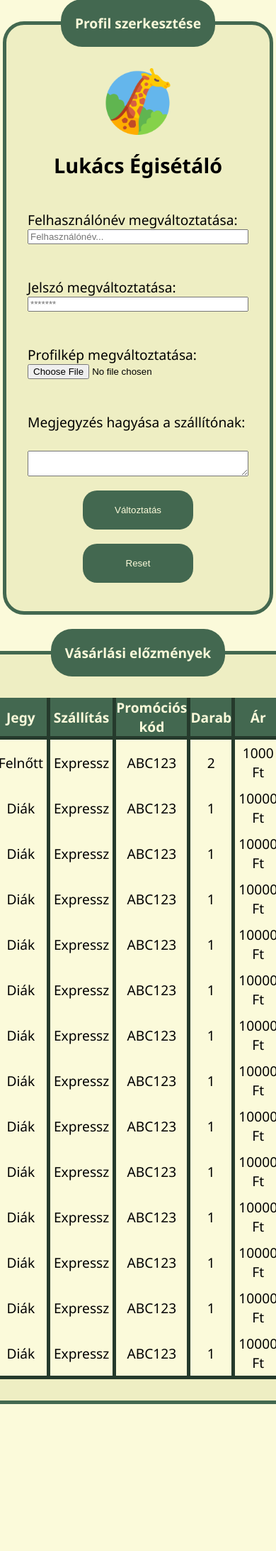
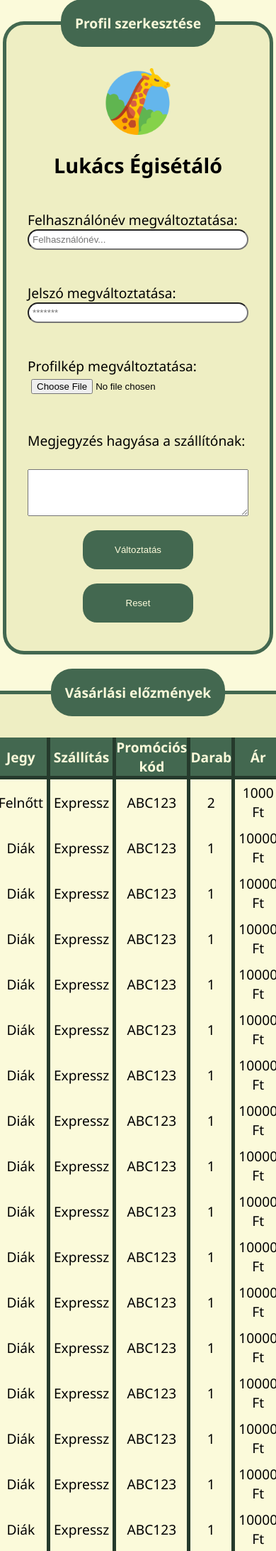
Before and after one commit to 30jackv/webproject, a PHP site: page /profil.html in a window 390 px wide; the page is wider, and only the part inside the window is pictured. Shown: the part 91-2276 px from the top of that part at 71% size. Before the commit the page ends 2069 px from the top of that part, so only its background shows below. Run offline with PHP 8.4, Linux system fonts and the light colour scheme.

Commit message:
admin felület rendezése: - main flexé változtatása, és azon mentén való elrendezés - gombok színesítése ugyanolyanná mint a többi űrlapnál - mobil baráttá varázslása main-re, hogy oszloposan jelenjenek meg,
előtte:
form-ra volt meghívva a flex, de az nem jó, mert mindenféleképp a gyermekeire fogja meghívni a flexet. nem az űrlapokra.

profil felület rendezése:
- profil szerkesztése rész szélessége ne legyen akkora mint a másik gyermeke, tehát a vásárlási előzmények

kezdőlap árak beszúrása, térkép rendezése:
- programoknál az ár beszúrása
- térkép nagyobb helyet foglaljon el hogy kitöltse a helyet

állatok oldalán a kártyák hosszabbítása:
- állatok kártyák szélesítése hogy kitöltse jobban a helyet nagyobb monitoroknál

```diff
--- a/css/allatok.css
+++ b/css/allatok.css
@@ -10,7 +10,7 @@
   box-shadow: 10px 10px #8d8a8a;
   color: black;
 
-  width: 1000px;
+  width: 70vw;
   background-color: #E8E4D9;
   border:  5px solid #383228;
   border-radius: 20px;
--- a/css/bejelentkezes.css
+++ b/css/bejelentkezes.css
@@ -9,6 +9,7 @@
 form {
   margin-right: 50px;
 }
+
 
 fieldset {
   background-color: #eeeec3;
--- a/css/index.css
+++ b/css/index.css
@@ -29,7 +29,7 @@
 }
 
 #google-terkep {
-  height: 35%;
+  height: 40vh;
   width: 100%;
 }
 
@@ -67,8 +67,8 @@ footer {
   margin-bottom: 10px;
 }
 
-.program-container .leiras-container {
-  padding: 20px;
+.program-container .leiras-container, .program-container .ar-container {
+  padding: 0 20px 20px 20px;
   display: flex;
   justify-content: space-between;
 }
--- a/css/kosar.css
+++ b/css/kosar.css
@@ -40,6 +40,7 @@
 
 #checkout-container {
   padding: 20px;
+  height: 93vh;
   background-color: #eeeec3;
   display: flex;
 }
--- a/css/profil.css
+++ b/css/profil.css
@@ -10,11 +10,6 @@ fieldset label {
   padding-top: 20px;
 }
 
-.jegyek {
-  display: flex;
-  justify-content: space-between;
-}
-
 fieldset h2 {
   text-align: center;
 }
@@ -24,11 +19,13 @@ fieldset img {
   margin-left: auto;
   margin-right: auto;
 }
+fieldset:first-child {
+  height: min-content;
+}
 
 fieldset {
   display: flex;
   flex-direction: column;
-  justify-content: center;
   background-color: #eeeec3;
   border: #436850 5px solid;
   border-radius: 30px;
@@ -47,9 +44,11 @@ form legend {
   border-radius: 30px;
   width: 40%;
 }
+
 textarea {
   margin-bottom: 10px;
 }
+
 input[type="submit"], input[type="reset"] {
   background-color: #436850;
   margin: 10px auto;
@@ -99,6 +98,13 @@ table td {
 table tr:last-child {
   border-bottom: 5px solid #253a2c;
 }
+textarea {
+  height: 60px;
+}
+input {
+  padding: 5px;
+  border-radius: 30px;
+}
 
 input[type="submit"]:hover, input[type="reset"]:hover {
   background-color: #314b3a;
--- a/kosar.html
+++ b/kosar.html
@@ -27,7 +27,7 @@
 
 </nav>
 
-<form id="kosar" method="GET">
+<form id="kosar" method="POST">
 <main id="main-kosar">
     <div id="jegyek-container">
         <div class="jegyek">
@@ -84,7 +84,6 @@
         <hr>
         <input name="rendeles" type="submit" value="Rendelés">
         <input type="reset" value="Reset">
-
     </div>
 </main>
 </form>
--- a/profil.html
+++ b/profil.html
@@ -27,7 +27,7 @@
 </nav>
 
 <main>
-  <form>
+  <form method="POST">
     <fieldset>
       <legend>Profil szerkesztése</legend>
 
@@ -162,6 +162,104 @@
             <td>1</td>
             <td>10000 Ft</td>
           </tr>
+          <tr>
+            <td>Diák</td>
+            <td>Expressz</td>
+            <td>ABC123</td>
+            <td>1</td>
+            <td>10000 Ft</td>
+          </tr>
+          <tr>
+            <td>Diák</td>
+            <td>Expressz</td>
+            <td>ABC123</td>
+            <td>1</td>
+            <td>10000 Ft</td>
+          </tr>
+          <tr>
+            <td>Diák</td>
+            <td>Expressz</td>
+            <td>ABC123</td>
+            <td>1</td>
+            <td>10000 Ft</td>
+          </tr>
+          <tr>
+            <td>Diák</td>
+            <td>Expressz</td>
+            <td>ABC123</td>
+            <td>1</td>
+            <td>10000 Ft</td>
+          </tr>
+          <tr>
+            <td>Diák</td>
+            <td>Expressz</td>
+            <td>ABC123</td>
+            <td>1</td>
+            <td>10000 Ft</td>
+          </tr>
+          <tr>
+            <td>Diák</td>
+            <td>Expressz</td>
+            <td>ABC123</td>
+            <td>1</td>
+            <td>10000 Ft</td>
+          </tr>
+          <tr>
+            <td>Diák</td>
+            <td>Expressz</td>
+            <td>ABC123</td>
+            <td>1</td>
+            <td>10000 Ft</td>
+          </tr>
+          <tr>
+            <td>Diák</td>
+            <td>Expressz</td>
+            <td>ABC123</td>
+            <td>1</td>
+            <td>10000 Ft</td>
+          </tr>
+          <tr>
+            <td>Diák</td>
+            <td>Expressz</td>
+            <td>ABC123</td>
+            <td>1</td>
+            <td>10000 Ft</td>
+          </tr>
+          <tr>
+            <td>Diák</td>
+            <td>Expressz</td>
+            <td>ABC123</td>
+            <td>1</td>
+            <td>10000 Ft</td>
+          </tr>
+          <tr>
+            <td>Diák</td>
+            <td>Expressz</td>
+            <td>ABC123</td>
+            <td>1</td>
+            <td>10000 Ft</td>
+          </tr>
+          <tr>
+            <td>Diák</td>
+            <td>Expressz</td>
+            <td>ABC123</td>
+            <td>1</td>
+            <td>10000 Ft</td>
+          </tr>
+          <tr>
+            <td>Diák</td>
+            <td>Expressz</td>
+            <td>ABC123</td>
+            <td>1</td>
+            <td>10000 Ft</td>
+          </tr>
+          <tr>
+            <td>Diák</td>
+            <td>Expressz</td>
+            <td>ABC123</td>
+            <td>1</td>
+            <td>10000 Ft</td>
+          </tr>
           </tbody>
         </table>
       </div>
```
Also changed, not shown: admin.html (+6 -6 lines), css/admin.css (+36 -41 lines), index.html (+12 -0 lines).
